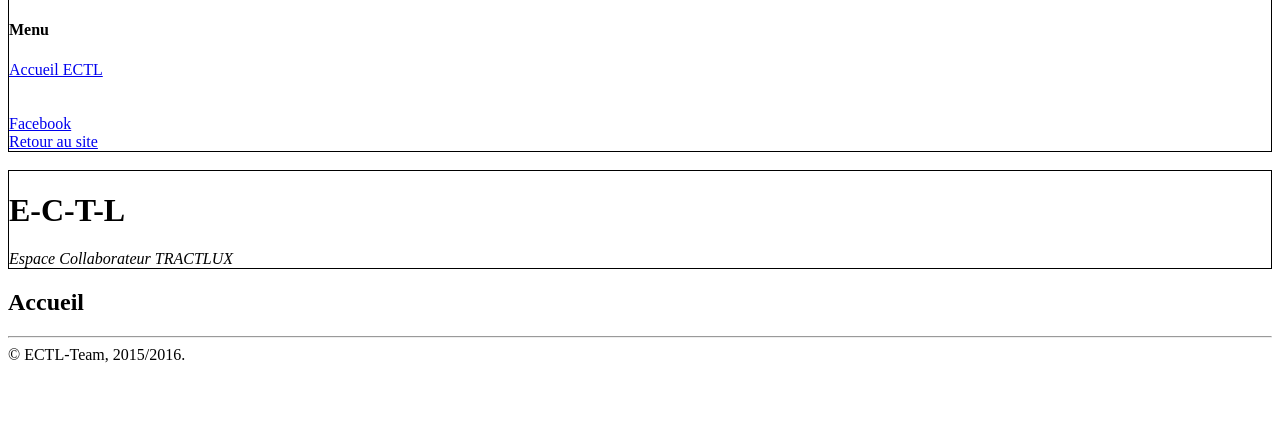
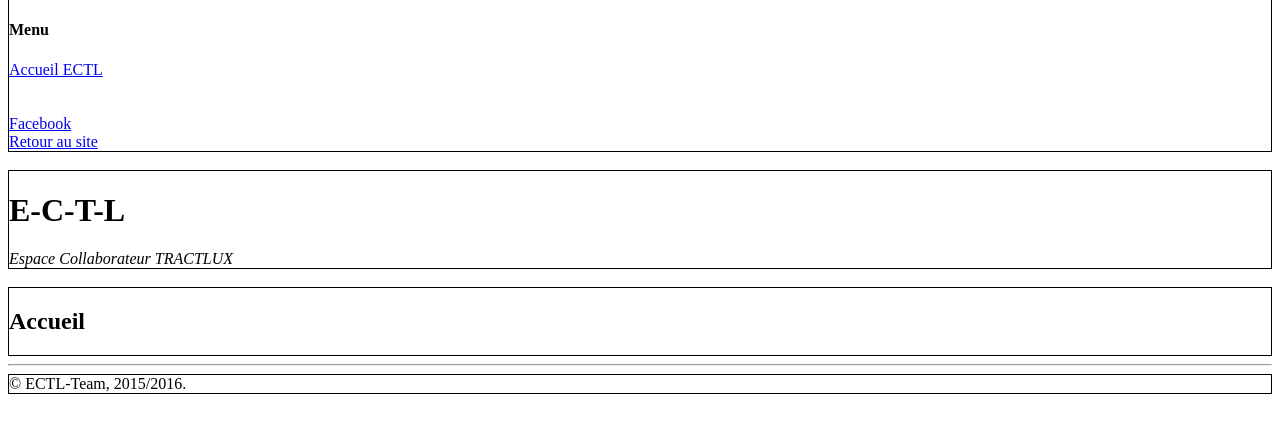
Before and after one commit to Tixinoo/ECTL, a PHP site: page / in a window 1280 px wide. Shown: the part 50-483 px from the top of the page. Run offline with PHP 8.4, Linux system fonts and the light colour scheme; data that the repository does not hold is empty; some libraries are stand-ins or nearby versions.

Commit message:
petites améliorations pour clarifier l'affichage

```diff
--- a/Content/header.php
+++ b/Content/header.php
@@ -26,3 +26,5 @@
             <h1>E-C-T-L</h1>
             <i>Espace Collaborateur TRACTLUX</i>
         </div>
+
+        <br>
--- a/Content/home.html
+++ b/Content/home.html
@@ -1,4 +1,4 @@
-<div>
+<div id="pageAccueil">
     <h2>
         Accueil
     </h2>
--- a/Style/main_style.css
+++ b/Style/main_style.css
@@ -15,6 +15,14 @@
     border: solid black 1px;
 }
 
+#pageAccueil {
+    border: solid black 1px;
+}
+
 #document {
     border: solid black 1px;
 }
+
+footer {
+    border: solid black 1px;
+}
--- a/View/HomeView.php
+++ b/View/HomeView.php
@@ -11,7 +11,6 @@ class HomeView {
     public function defaultView() {
         include 'Content/header.php';
         include 'Content/home.html';
-        Self::documentsAllView();
         include 'Content/footer.html';
     }
 
```
